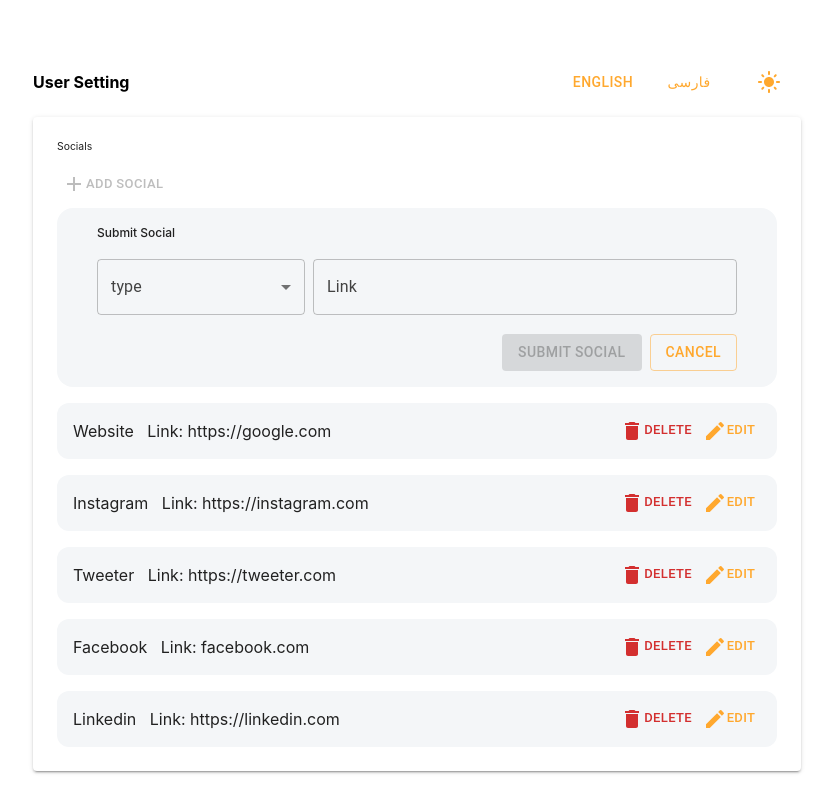
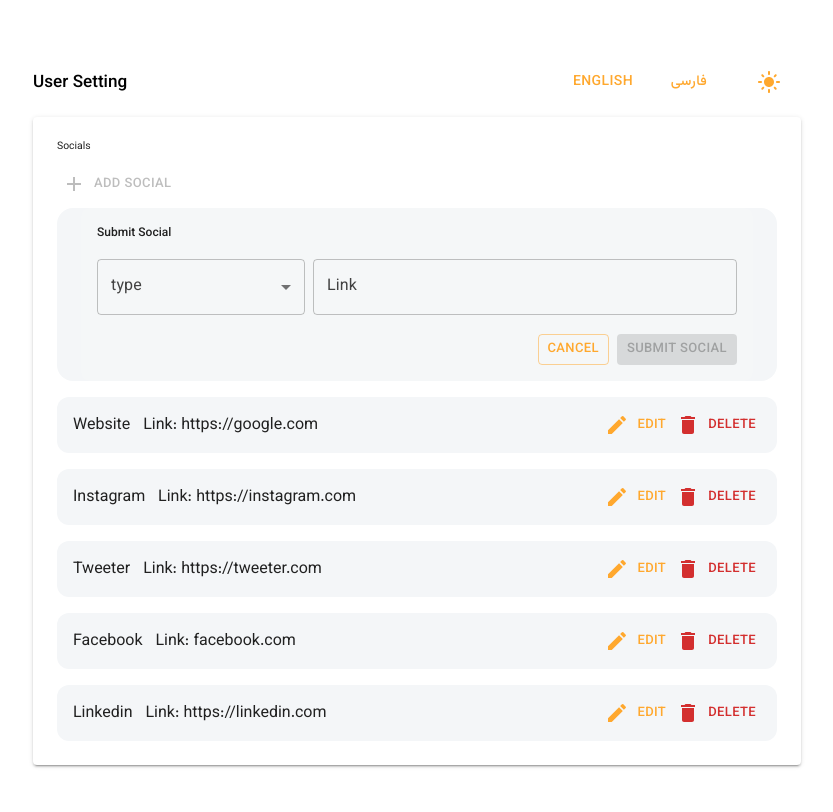
Before and after one commit to mvlz/Links-Setting, a Next.js app: page / in a window 1280 px wide. Both pictures are taken after a click on the button "ADD SOCIAL". Shown: the top 812 px of the page, without its empty margins (223-1056 px from the left). Built offline with nearby package versions, Linux system fonts and the light colour scheme; data requests are answered from the project's data file; what jss-rtl would draw is missing.

Commit message:
Add font and update styles

```diff
--- a/components/Navbar.tsx
+++ b/components/Navbar.tsx
@@ -16,7 +16,7 @@ const Navbar = (props: NavProps) => {
   };
   return (
     <nav className={navbarStyles.navbar}>
-      <h4>{t("userSetting")}</h4>
+      <h6 className={navbarStyles.title}>{t("userSetting")}</h6>
       <div className={navbarStyles.buttonContainer}>
         <Button onClick={props.toggleTheme} color={"info"}>
           {palette.mode === "dark" ? (
--- a/components/SocialForm.tsx
+++ b/components/SocialForm.tsx
@@ -53,7 +53,7 @@ const SocialForm: React.FunctionComponent<FormProps> = ({
         /((https?):\/\/)?(www.)?[a-z0-9]+(\.[a-z]{2,}){1,3}(#?\/?[a-zA-Z0-9#]+)*\/?(\?[a-zA-Z0-9-_]+=[a-zA-Z0-9-%]+&?)?$/,
         `${t("validURLError")}`
       )
-      .required(`${t("requiredField")}`)
+      .required(`${t("requiredError")}`)
       .test("Unique", `${t("duplicatedError")}`, (value) => {
         return !data.some((i: Social) => i.link === value);
       }),
@@ -156,16 +156,21 @@ const SocialForm: React.FunctionComponent<FormProps> = ({
         </Grid>
         <div className={formStyles.formBottom}>
           <Button
+            variant="outlined"
+            onClick={() => setIsOpen(false)}
+            size="small"
+          >
+            {t("cBtn")}
+          </Button>
+          <Button
             variant="contained"
             onClick={clickHandler}
             disabled={!formik.isValid}
+            size="small"
           >
             {isEdited
               ? `${t("editTitle")} ${t(`${editedSocial?.type}`)}`
               : t("sBtn")}
-          </Button>
-          <Button variant="outlined" onClick={() => setIsOpen(false)}>
-            {t("cBtn")}
           </Button>
         </div>
       </form>
--- a/components/SocialItem.tsx
+++ b/components/SocialItem.tsx
@@ -50,6 +50,9 @@ const SocialItem = ({ social, refetch, data }: IProps) => {
           </p>
         </div>
         <div>
+          <Button variant="text" size="small" onClick={editHandler}>
+            <EditIcon /> {t("eBtn")}
+          </Button>
           <Button
             variant="text"
             color="error"
@@ -58,9 +61,7 @@ const SocialItem = ({ social, refetch, data }: IProps) => {
           >
             <DeleteIcon /> {t("dBtn")}
           </Button>
-          <Button variant="text" size="small" onClick={editHandler}>
-            <EditIcon /> {t("eBtn")}
-          </Button>
+        </div>
       </div>
       {isOpen && (
         <ConfirmModal
@@ -69,7 +70,6 @@ const SocialItem = ({ social, refetch, data }: IProps) => {
           social={social}
         />
       )}
-      </div>
       {isEdited && (
         <SocialForm
           setIsOpen={setIsEdited}
--- a/styles/Navbar.module.css
+++ b/styles/Navbar.module.css
@@ -10,3 +10,7 @@
   flex-direction: row-reverse;
   gap: 1rem;
 }
+.title {
+  font-weight: 500;
+  font-size: 1.07rem;
+}
--- a/styles/SocialForm.module.css
+++ b/styles/SocialForm.module.css
@@ -1,5 +1,7 @@
 .socialForm {
   padding: 1rem;
+  background-color: rgba(255, 255, 255, 0.05);
+  border-radius: 0.5rem;
 }
 .formWrapper {
   border-radius: 1rem;
--- a/styles/globals.css
+++ b/styles/globals.css
@@ -1,9 +1,12 @@
+@import url("https://fonts.googleapis.com/css2?family=Vazirmatn:wght@400;500&display=swap");
+
 html,
 body {
   padding: 0;
   margin: 0;
-  font-family: -apple-system, BlinkMacSystemFont, Segoe UI, Roboto, Oxygen,
-    Ubuntu, Cantarell, Fira Sans, Droid Sans, Helvetica Neue, sans-serif;
+  font-family: "Vazirmatn", sans-serif, -apple-system, BlinkMacSystemFont,
+    Segoe UI, Roboto, Oxygen, Ubuntu, Cantarell, Fira Sans, Droid Sans,
+    Helvetica Neue, sans-serif;
 }
 
 a {
@@ -16,3 +19,10 @@ a {
   margin: 0;
   padding: 0;
 }
+button,
+p,
+label {
+  font-family: "Vazirmatn", sans-serif !important;
+  font-weight: 400;
+  gap: 0.5rem;
+}
```
Lines whose indentation alone changed are shown as unchanged.
